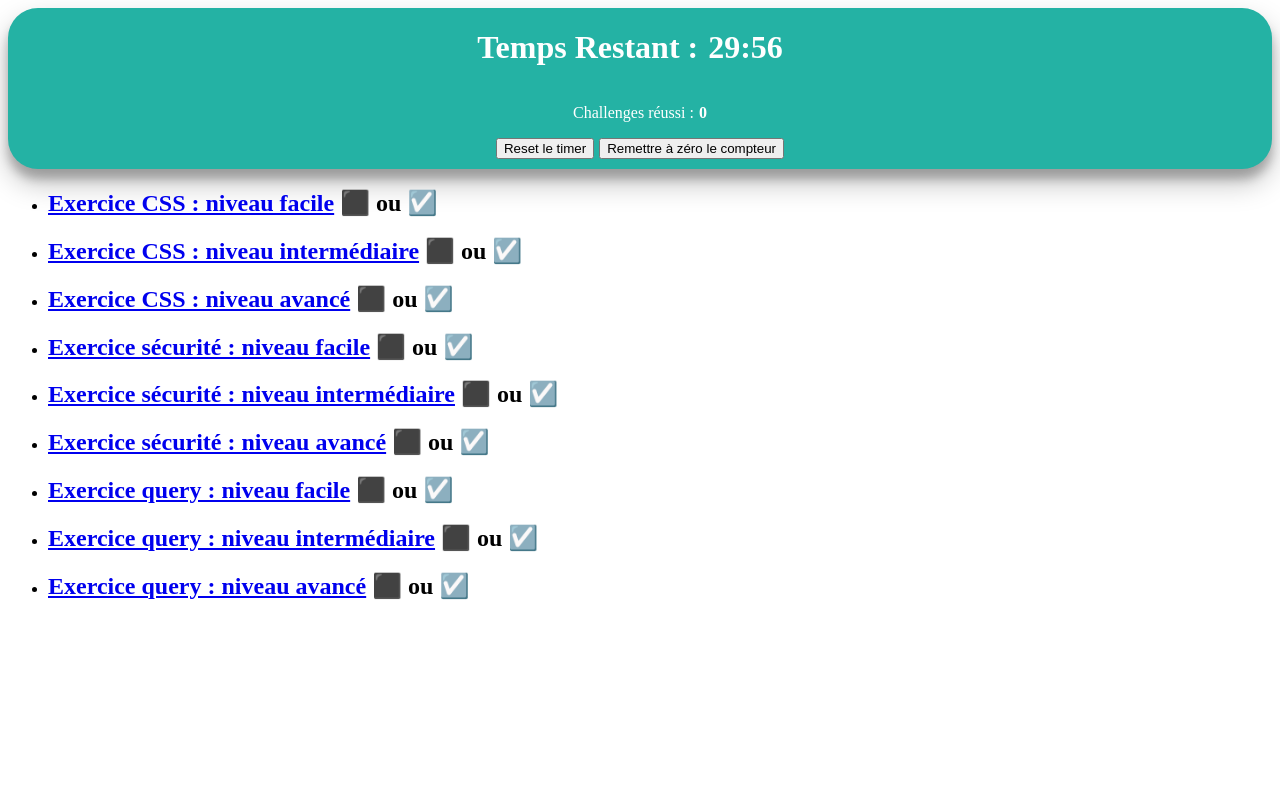
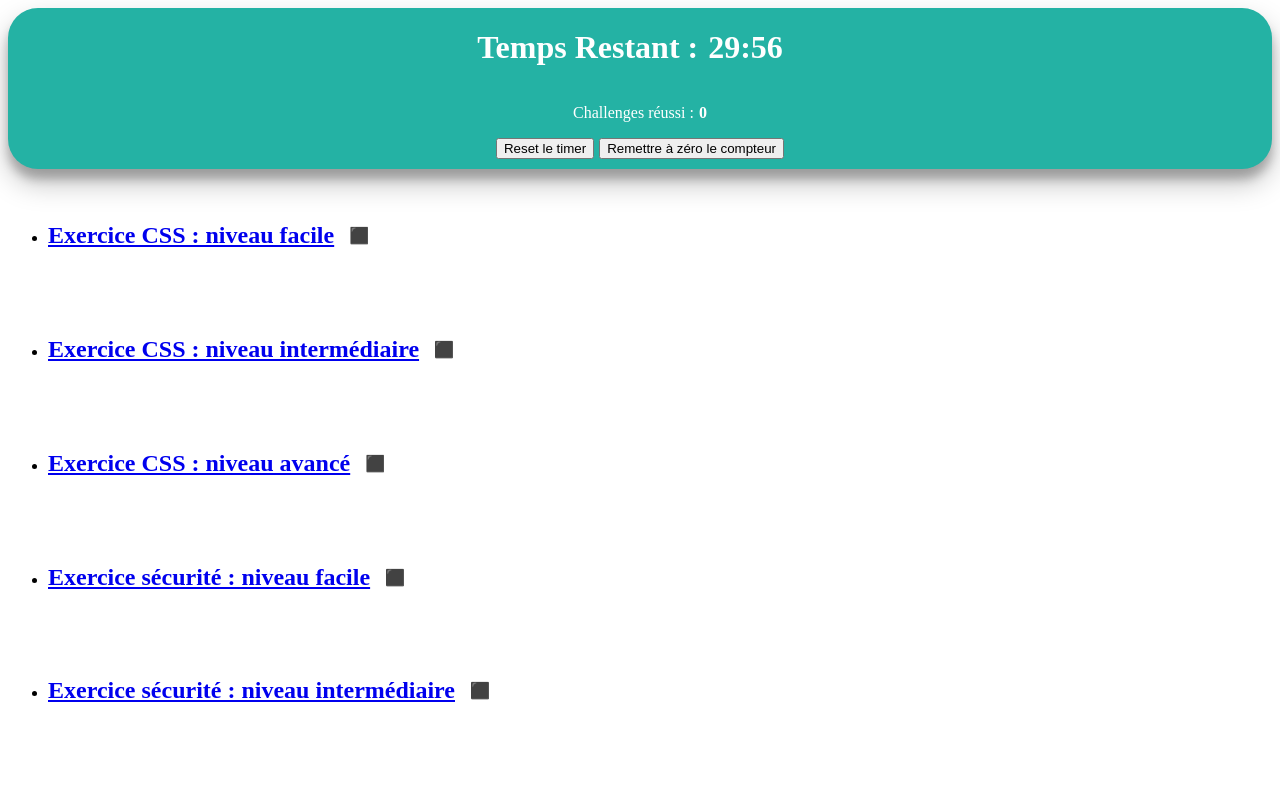
Before and after one commit to rmathey/challenge48, a Vue app: page / in a window 1280 px wide. Shown: the top 793 px of the page. Built offline with nearby package versions, Linux system fonts and the light colour scheme.

Commit message:
checkbox

```diff
--- a/src/components/MenuElement.vue
+++ b/src/components/MenuElement.vue
@@ -1,11 +1,40 @@
 <template>
     <li>
-        <h2><a :href="element.url">{{ element.titre }}</a> ⬛ ou ☑️</h2>
+        <h2 class="container"><a :href="element.url">{{ element.titre }}</a>
+            <h6 v-if="!valide">⬛</h6>
+            <h6 v-else>☑️</h6>
+        </h2>
     </li>
 </template>
 
 <script>
 export default {
-    props: ['element']
+    props: ['element'],
+    data() {
+        return {
+            valide: false
+        }
+    },
+    mounted() {
+        if (localStorage.getItem(this.element.id)) {
+            this.valide = true;
+            console.log(this.valide)
+        }
+    }
 }
 </script>
+
+<style scoped>
+.container {
+  display: flex;
+  align-items: center;
+  justify-content: flex-start;
+}
+
+h6 {
+  width: 50px;
+  text-align: center;
+}
+
+
+</style>
--- a/src/json/menu.json
+++ b/src/json/menu.json
@@ -1,38 +1,47 @@
 [
     {
         "titre": "Exercice CSS : niveau facile",
-        "url": "/exercice-css-1"
+        "url": "/exercice-css-1",
+        "id": "css1"
     },
     {
         "titre": "Exercice CSS : niveau intermédiaire",
-        "url": "/exercice-css-2"
+        "url": "/exercice-css-2",
+        "id": "css2"
     },
     {
         "titre": "Exercice CSS : niveau avancé",
-        "url": "/exercice-css-3"
+        "url": "/exercice-css-3",
+        "id": "css3"
     },
     {
         "titre": "Exercice sécurité : niveau facile",
-        "url": "/exercice-securite-1"
+        "url": "/exercice-securite-1",
+        "id": "securite1"
     },
     {
         "titre": "Exercice sécurité : niveau intermédiaire",
-        "url": "/exercice-securite-2"
+        "url": "/exercice-securite-2",
+        "id": "securite2"
     },
     {
         "titre": "Exercice sécurité : niveau avancé",
-        "url": "/exercice-securite-3"
+        "url": "/exercice-securite-3",
+        "id": "securite3"
     },
     {
         "titre": "Exercice query : niveau facile",
-        "url": "/exercice-query-1?user=utilisateur"
+        "url": "/exercice-query-1?user=utilisateur",
+        "id": "query1"
     },
     {
         "titre": "Exercice query : niveau intermédiaire",
-        "url": "/exercice-query-2?user=utilisateur&password=password"
+        "url": "/exercice-query-2?user=utilisateur&password=password",
+        "id": "query2"
     },
     {
         "titre": "Exercice query : niveau avancé",
-        "url": "/exercice-query-3?user=utilisateur&isAdmin=false"
+        "url": "/exercice-query-3?user=utilisateur&isAdmin=false",
+        "id": "query3"
     }
 ]
--- a/src/pages/MenuPage.vue
+++ b/src/pages/MenuPage.vue
@@ -12,6 +12,10 @@ export default {
         menu() {
             return this.$store.getters.menu;
         }
+    },
+    mounted() {
+        //localStorage.clear();
+        console.log(JSON.parse(localStorage.getItem("items")));
     }
 }
 </script>
--- a/src/pages/exos/Exo-query-2.vue
+++ b/src/pages/exos/Exo-query-2.vue
@@ -27,7 +27,8 @@
 <script>
 export default {
     mounted() {
-        if (this.$route.query.user == 'admin' && this.$route.query.password != 'admin') {
+        if (this.$route.query.user == 'admin' && this.$route.query.password == 'admin') {
+            console.log("REUSSI");
             localStorage.setItem("query2", true);
         }
     }
--- a/src/pages/exos/Exo-securite-1.vue
+++ b/src/pages/exos/Exo-securite-1.vue
@@ -207,8 +207,6 @@ export default {
                 "a",
                 "a"
             ]
-            console.log(responses);
-            console.log(correct_responses);
             this.score = 0;
             for (var i = 0; i < correct_responses.length; i++) {
                 if (responses[i] === correct_responses[i]) {
@@ -221,7 +219,6 @@ export default {
             if (this.score >= 8) {
                 this.succeed = true;
                 localStorage.setItem("securite1", true);
-                console.log(localStorage.getItem("securite1"));
             }
         }
     }
```
